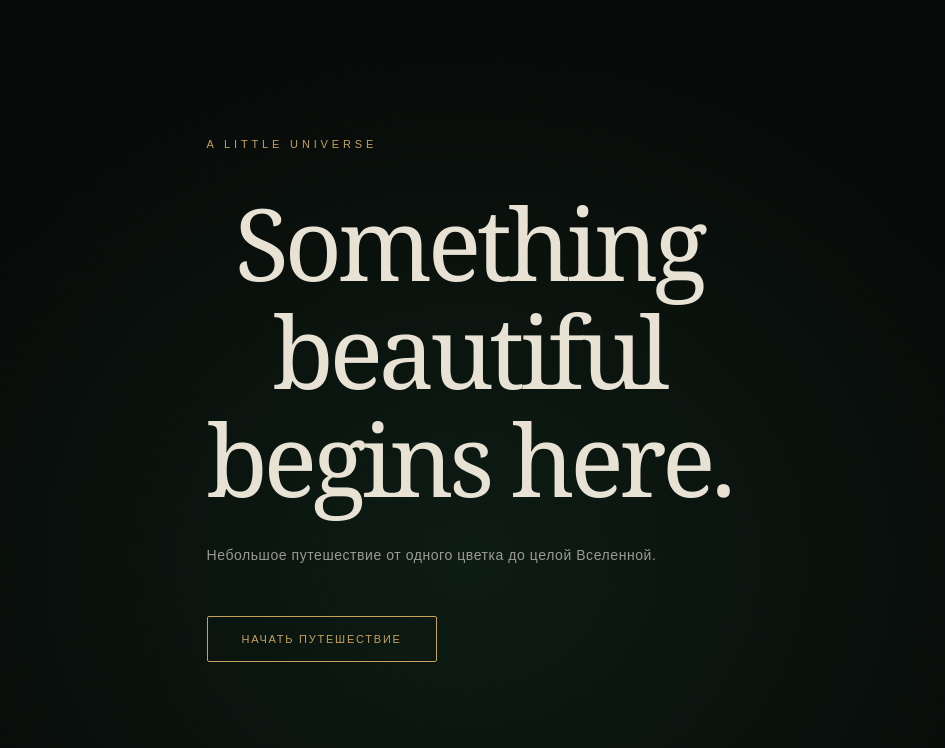
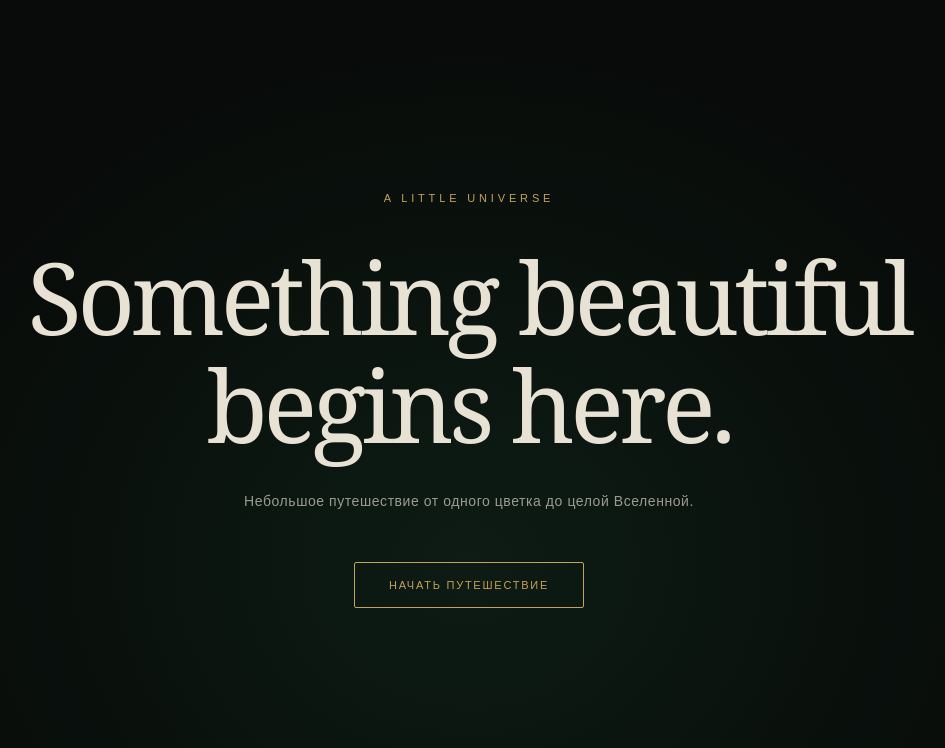
Before and after one commit to uzr22/a-little-universe, a plain HTML site: page index.html in a window 1280 px wide. Shown: the whole page, without its empty margins (171-1116 px from the left). Drawn offline with Linux system fonts and the light colour scheme.

Commit message:
Update style.css

```diff
--- a/style.css
+++ b/style.css
@@ -87,20 +87,17 @@ body {
 
 /* Содержимое первой сцены */
 
-.scene-content h1 {
-    font-family: var(--font-main);
-
-    font-size: clamp(48px, 8vw, 100px);
-    font-weight: 400;
-
-    line-height: 1.08;
-    letter-spacing: -0.045em;
-
-    max-width: 750px;
+.scene-content {
+    position: relative;
+    z-index: 2;
+    width: 100%;
+    max-width: 900px;
     margin: 0 auto;
-
-    white-space: pre-line;
     text-align: center;
+    display: flex;
+    flex-direction: column;
+    align-items: center;
+    animation: intro-appear 1.8s ease both;
 }
 
 
```
